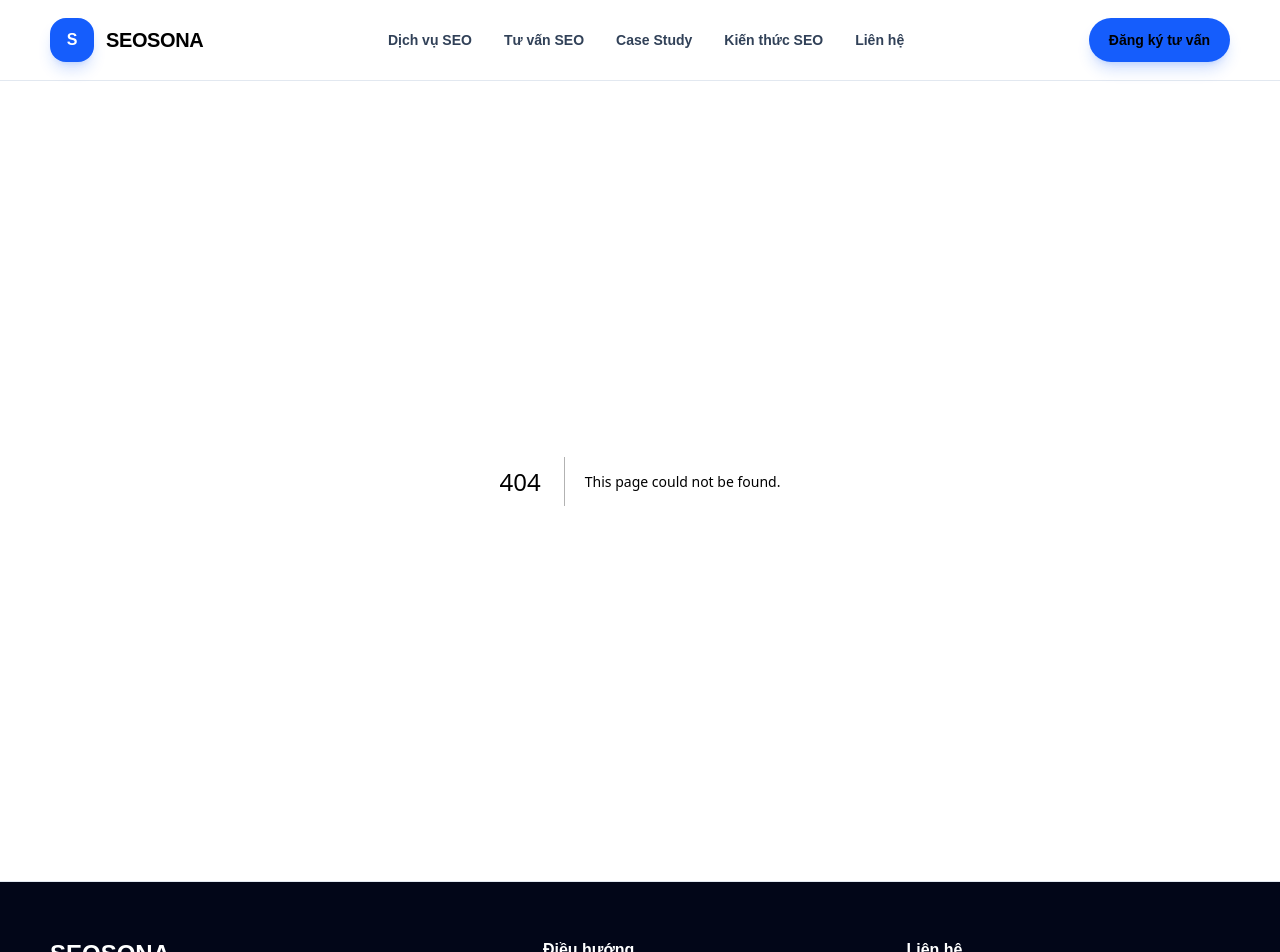
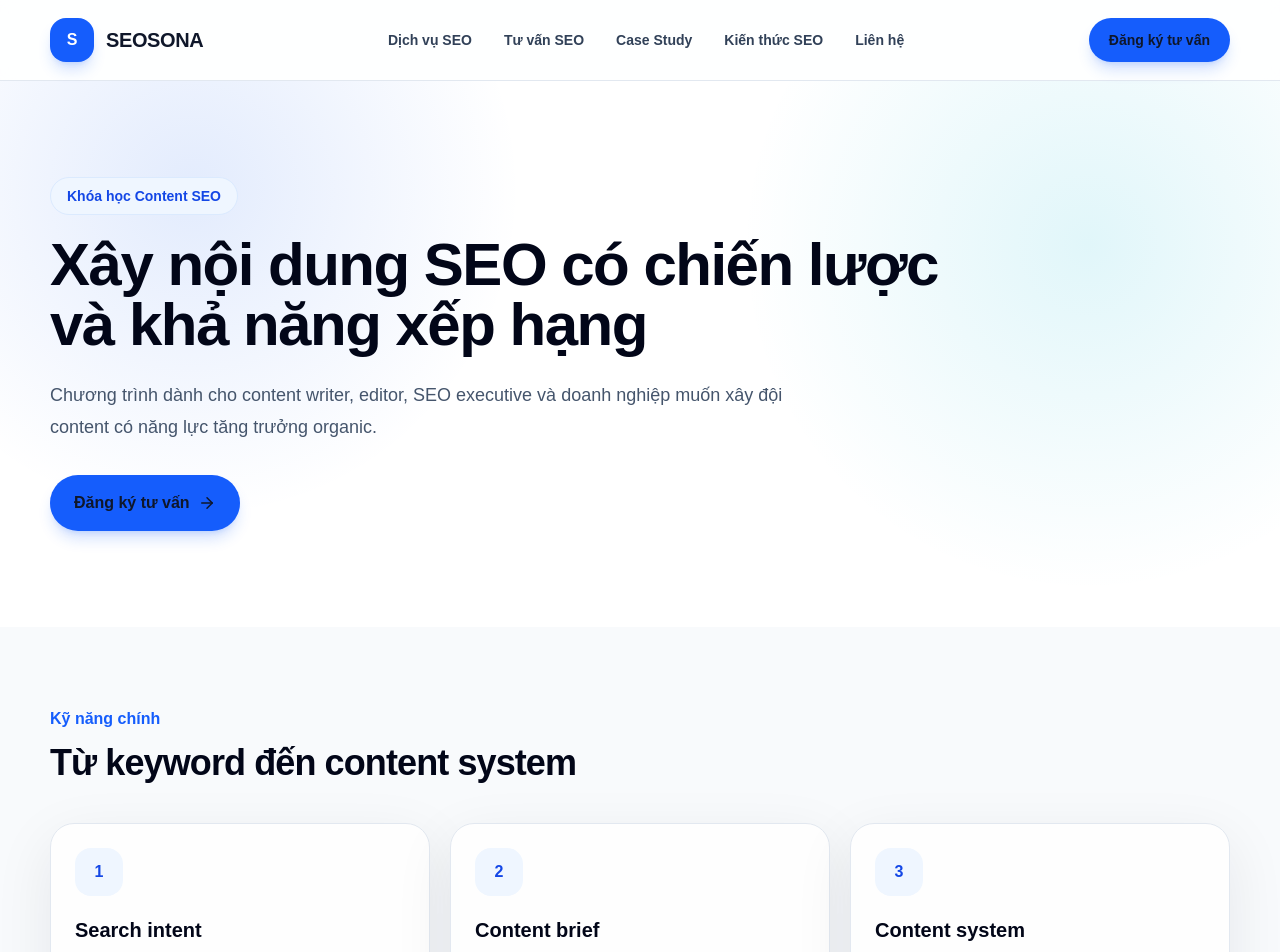
Before and after one commit to LongLeo287/SEOSONA, a Next.js app: page /khoa-hoc-content-seo in a window 1280 px wide. Before the commit this address had no page. Shown: the top 952 px of the page. Built offline with nearby package versions, Linux system fonts and the light colour scheme.

Commit message:
feat: add Content SEO course page

```diff
--- /dev/null
+++ b/app/khoa-hoc-content-seo/page.tsx
@@ -0,0 +1,25 @@
+import type { Metadata } from "next";
+import { PageHero } from "@/components/sections/PageHero";
+import { FeatureGrid } from "@/components/sections/FeatureGrid";
+import { CtaBand } from "@/components/sections/CtaBand";
+
+export const metadata: Metadata = {
+  title: "Khóa học Content SEO",
+  description: "Khóa học Content SEO giúp xây topical map, content brief, search intent và nội dung có khả năng xếp hạng."
+};
+
+const features = [
+  { title: "Search intent", description: "Phân tích ý định tìm kiếm, hành trình khách hàng và loại nội dung cần sản xuất." },
+  { title: "Content brief", description: "Tạo outline, entity, heading, FAQ, internal link và checklist tối ưu trước khi viết." },
+  { title: "Content system", description: "Xây quy trình sản xuất, update, đo lường và cải thiện nội dung theo dữ liệu." }
+];
+
+export default function Page() {
+  return (
+    <main>
+      <PageHero eyebrow="Khóa học Content SEO" title="Xây nội dung SEO có chiến lược và khả năng xếp hạng" description="Chương trình dành cho content writer, editor, SEO executive và doanh nghiệp muốn xây đội content có năng lực tăng trưởng organic." />
+      <FeatureGrid eyebrow="Kỹ năng chính" title="Từ keyword đến content system" features={features} />
+      <CtaBand />
+    </main>
+  );
+}
```
